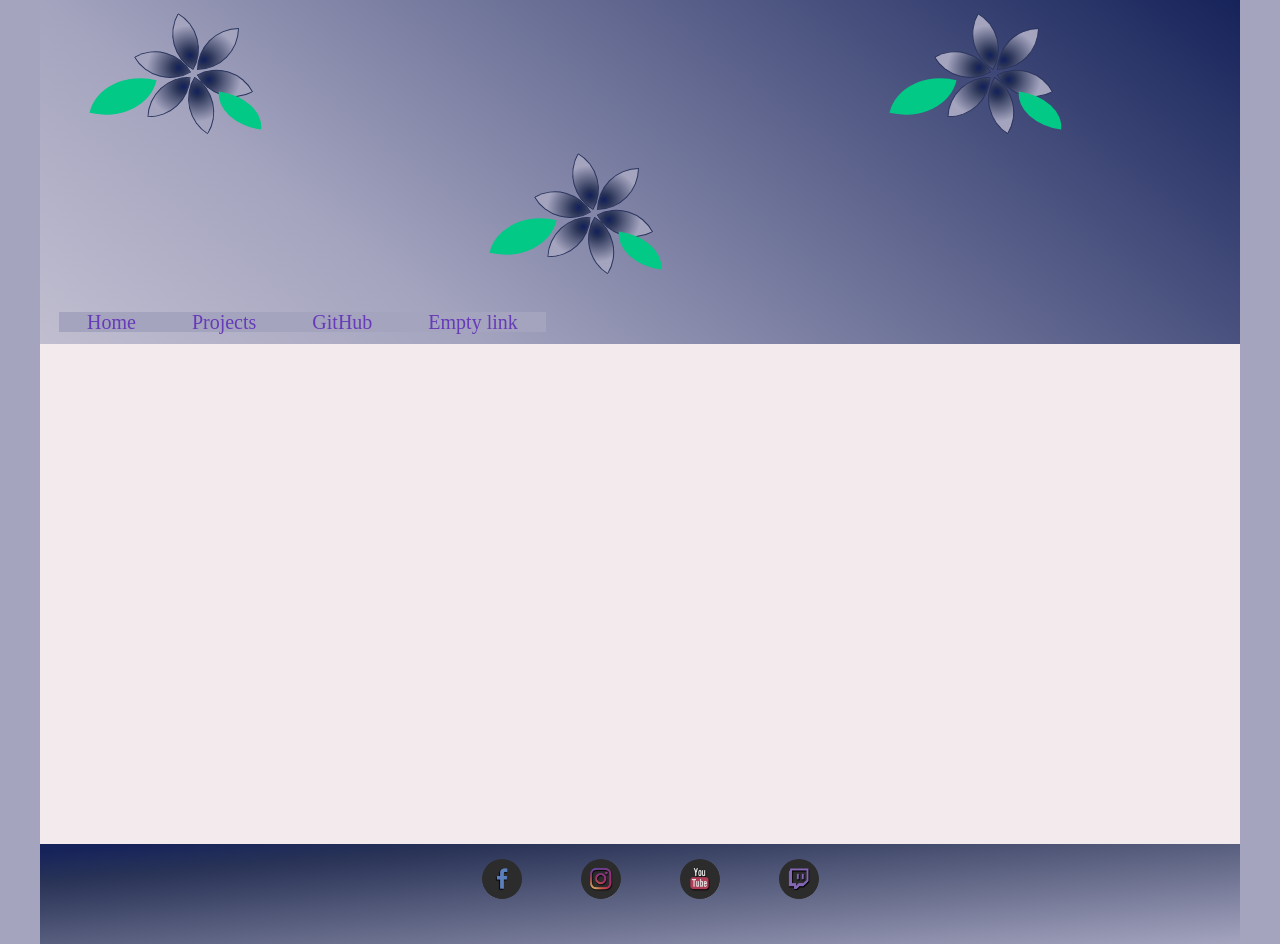
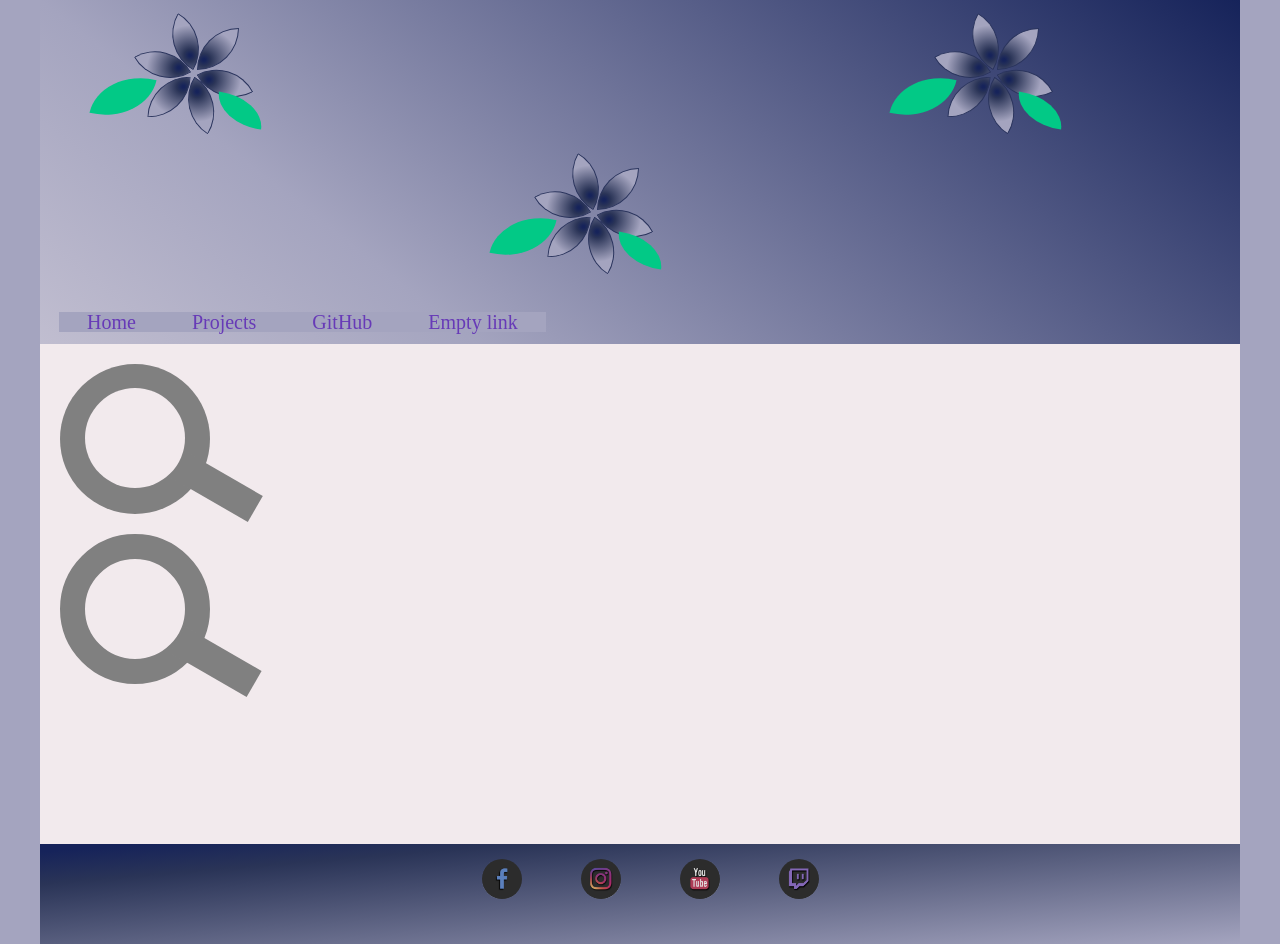
Before and after one commit to nastasiakh/Gradient, a plain HTML site: page index.html in a window 1280 px wide. Drawn offline with Linux system fonts and the light colour scheme.

Commit message:
2 variants of search tools

```diff
--- a/css/style.css
+++ b/css/style.css
@@ -280,3 +280,52 @@ ul .sub-projects{
     float:none;
     position: relative;
 }
+
+main {
+    font-size: 0;
+}
+.search-pseudo{
+    margin: 20px;
+    background: grey;
+    width: 150px;
+    height: 150px;
+    border-radius: 50%;
+    position: relative;
+}
+.search-pseudo:after{
+    background: #F2EAED;
+    width: 100px;
+    height: 100px;
+    border-radius: 50%;
+    position: absolute;
+    content: "";
+    top: 24px;
+    left: 25px;
+}
+.search-pseudo .handle{
+    background: grey;
+    width: 100px;
+    height: 30px;
+    position: absolute;
+    top: 105px;
+    left: 102px;
+    transform: rotate(30deg);
+}
+.search-shadow{
+    margin: 20px;
+    background: #F2EAED;
+    width: 100px;
+    height: 100px;
+    border-radius: 50%;
+    border: grey solid 25px;
+    position: relative;
+}
+.search-shadow .handle {
+    background: grey;
+    width: 88px;
+    height: 30px;
+    position: absolute;
+    top: 88px;
+    left: 87px;
+    transform: rotate(30deg);
+}
--- a/index.html
+++ b/index.html
@@ -52,7 +52,12 @@
                 </nav>
             </header>
             <main>
-
+                <div class="search-pseudo">
+                    <div class="handle"></div>
+                </div>
+                <div class="search-shadow">
+                    <div class="handle"></div>
+                </div>
             </main>
             <footer class="row-flex">
                 <ul class="s_media s_media-parent-flex width-33 animated">
```
